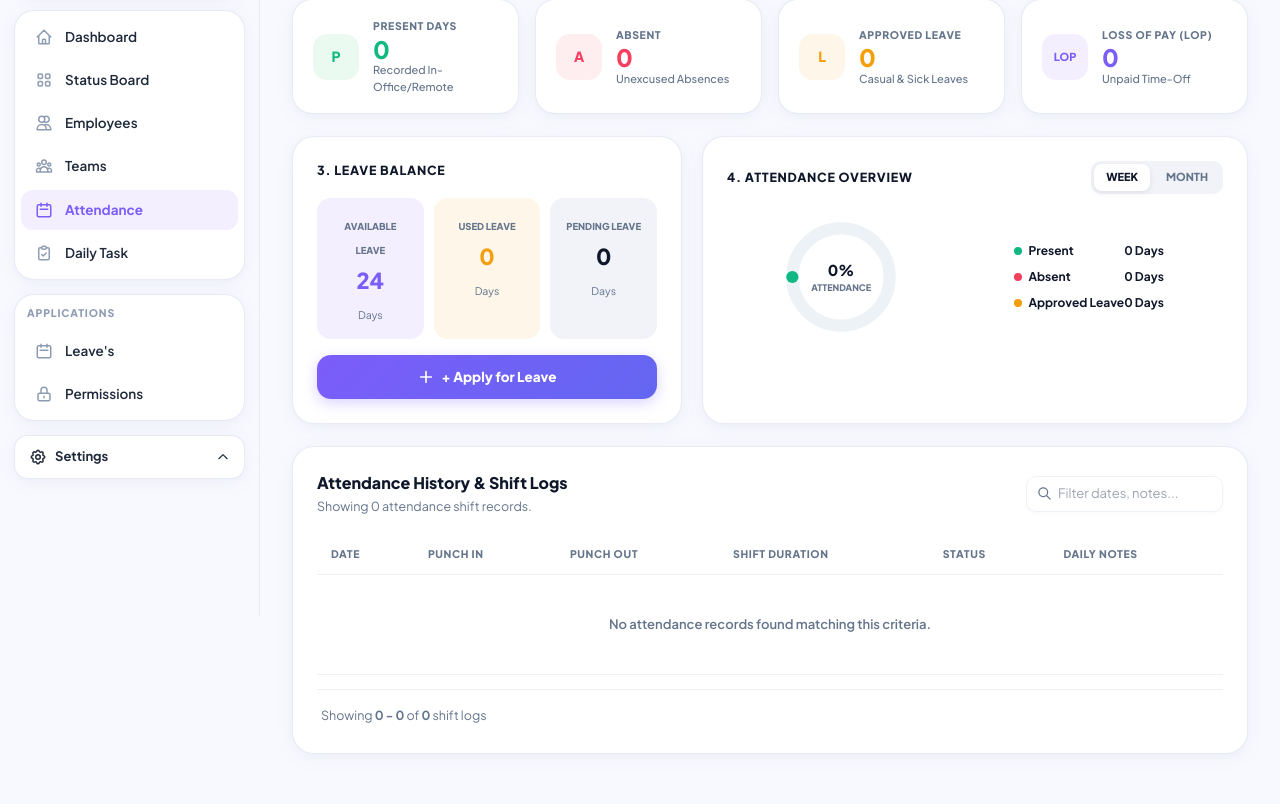
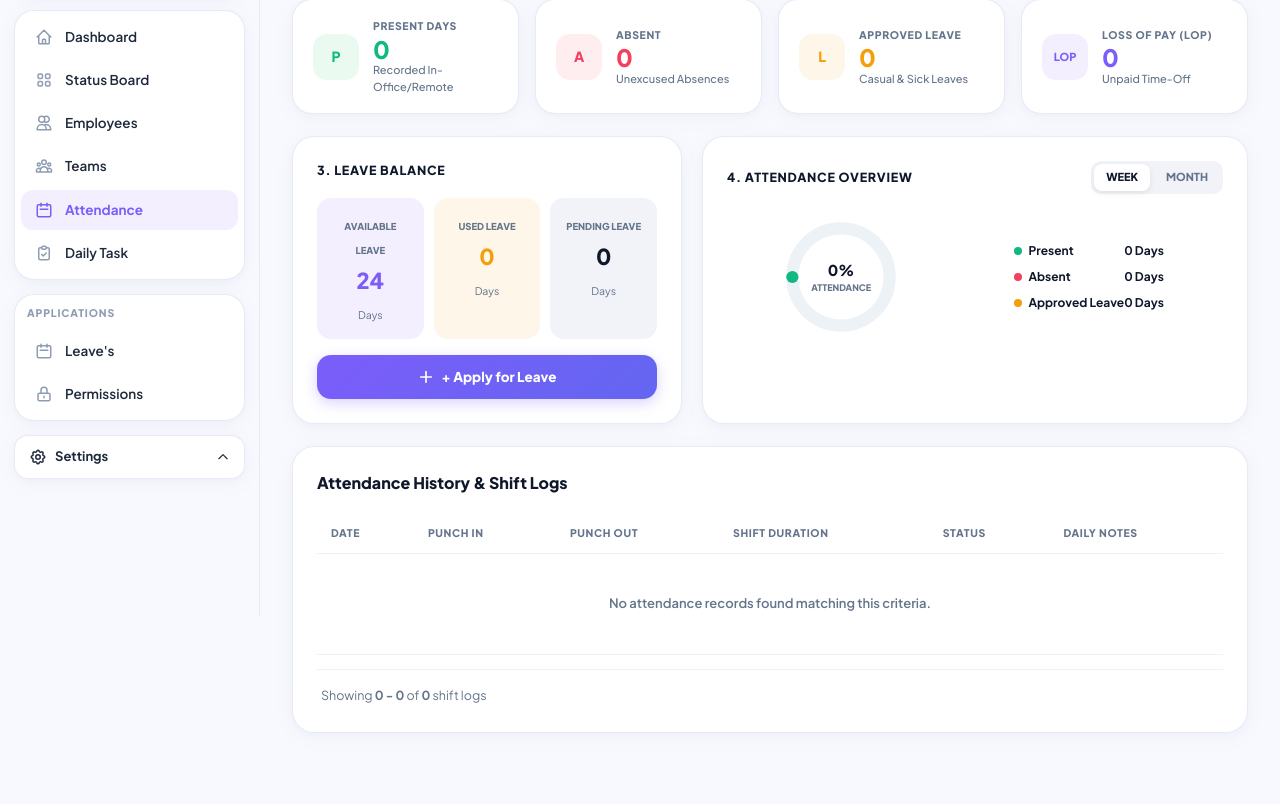
Before and after one commit to dev-sridhar/hrm-py, a Django app: page /attendance/ in a window 1280 px wide. Shown: the part 184-988 px from the top of the page. After the commit the page ends 917 px from the top, so only its background shows below. Run offline with Django 5.2, Linux system fonts and the light colour scheme; the visitor is signed in with stand-in values (Sample User, id 1); data comes from the database, SQL or seed files in the repository; some libraries are stand-ins or nearby versions.

Commit message:
unwanted deletion and UI fixing

```diff
--- a/accounts/templates/accounts/attendance.html
+++ b/accounts/templates/accounts/attendance.html
@@ -540,15 +540,7 @@
     <div class="table-controls-bar">
         <div>
             <h3 style="font-size: 16px; font-weight: 800; color: var(--text-main);">Attendance History & Shift Logs</h3>
-            <p style="font-size: 12.5px; color: var(--text-muted); margin-top: 2px;">Showing {{ page_obj.paginator.count }} attendance shift records.</p>
         </div>
-
-        <!-- Filter and Search -->
-        <form method="get" style="display: flex; align-items: center; gap: 8px;">
-            <input type="hidden" name="tab" value="my_logs">
-            <input type="hidden" name="status" value="{{ selected_status }}">
-            {% include "accounts/components/search_bar.html" with input_id="attendanceMyLogsSearch" name="q" value=search_query placeholder="Filter dates, notes..." oninput="handleAttendanceMyLogsLiveSearch(this)" onclear="clearAttendanceMyLogsLiveSearch()" max_width="220px" %}
-        </form>
     </div>
 
     <div style="overflow-x: auto;">
@@ -751,29 +743,16 @@
     <div class="table-controls-bar">
         <div>
             <h3 style="font-size: 16px; font-weight: 800; color: var(--text-main);">Daily Team Attendance Ledger</h3>
-            <p style="font-size: 12.5px; color: var(--text-muted); margin-top: 2px;">
-                Showing {{ team_page_obj.paginator.count }} employee records for {{ daily_date|date:"M d, Y" }}.
-            </p>
         </div>
 
-        <!-- Filter, Search and Export -->
+        <!-- Filter and Search -->
         <div style="display: flex; align-items: center; gap: 10px; flex-wrap: wrap;">
             <form method="get" style="display: flex; align-items: center; gap: 8px;">
                 <input type="hidden" name="tab" value="daily_team">
                 <input type="hidden" name="daily_date" value="{{ daily_date_str }}">
                 <input type="hidden" name="team_status" value="{{ team_status_filter }}">
-                {% include "accounts/components/search_bar.html" with input_id="attendanceDailyTeamSearch" name="team_q" value=team_search_query placeholder="Search employee, dept..." oninput="handleAttendanceDailyTeamLiveSearch(this)" onclear="clearAttendanceDailyTeamLiveSearch()" max_width="200px" %}
+                {% include "accounts/components/search_bar.html" with input_id="attendanceDailyTeamSearch" name="team_q" value=team_search_query placeholder="Search employee, dept..." oninput="handleAttendanceDailyTeamLiveSearch(this)" onclear="clearAttendanceDailyTeamLiveSearch()" max_width="720px" style="min-width: 480px;" %}
             </form>
-
-            <a href="{% url 'attendance_export_monthly' %}?month={{ daily_date.month }}&year={{ daily_date.year }}" class="btn-export-excel" style="padding: 7px 13px; font-size: 12px;" title="Download monthly attendance sheet for all staff">
-                <svg width="14" height="14" fill="none" stroke="currentColor" viewBox="0 0 24 24"><path stroke-linecap="round" stroke-linejoin="round" stroke-width="2" d="M12 10v6m0 0l-3-3m3 3l3-3m2 8H7a2 2 0 01-2-2V5a2 2 0 012-2h5.586a1 1 0 01.707.293l5.414 5.414a1 1 0 01.293.707V19a2 2 0 01-2 2z"/></svg>
-                <span>Monthly Excel</span>
-            </a>
-
-            <a href="{% url 'attendance_export_daily' %}?daily_date={{ daily_date_str }}" class="btn-custom btn-custom-outline" style="padding: 7px 13px; font-size: 12px; display: inline-flex; align-items: center; gap: 6px; text-decoration: none; font-weight: 700;" title="Download today's attendance ledger">
-                <svg width="14" height="14" fill="none" stroke="currentColor" viewBox="0 0 24 24"><path stroke-linecap="round" stroke-linejoin="round" stroke-width="2" d="M4 16v1a3 3 0 003 3h10a3 3 0 003-3v-1m-4-4l-4 4m0 0l-4-4m4 4V4"/></svg>
-                <span>Daily Excel</span>
-            </a>
         </div>
     </div>
 
```
Also changed, not shown: accounts/templates/accounts/teams.html (+5 -4 lines).
